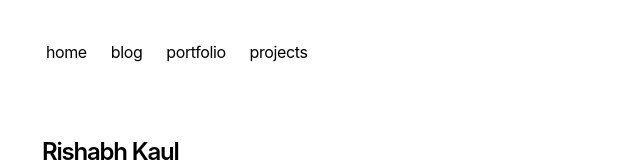
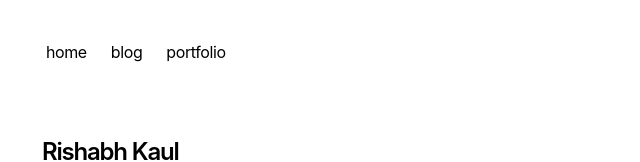
Before and after one commit to Rishabhkaul/Personal-website, a Next.js app: page / in a window 1280 px wide. Shown: the top 162 px of the page, without its empty margins (310-950 px from the left). Built offline with nearby package versions, Linux system fonts and the light colour scheme.

Commit message:
Revert "Add Projects page and include it in navbar"

```diff
--- a/app/components/nav.tsx
+++ b/app/components/nav.tsx
@@ -9,9 +9,6 @@ const navItems = {
   },
   '/portfolio': {
     name: 'portfolio',
-  },
-  '/projects': {
-    name: 'projects',
   },
 }
 
--- a/app/projects/page.tsx
+++ /dev/null
@@ -1,15 +0,0 @@
-export default function ProjectsPage() {
-  return (
-    <main className="mb-4">
-      <h1 className="mb-6 text-2xl font-semibold tracking-tighter">Projects</h1>
-      <p className="mb-4">
-        A selection of projects I&apos;ve built and supported over the years.
-      </p>
-      <ul className="list-disc pl-5 space-y-2">
-        <li>Founder and operator initiatives across Europe, India, and the US.</li>
-        <li>Angel investments and advisory support for early-stage startups.</li>
-        <li>Community events and meetups focused on startups and technology.</li>
-      </ul>
-    </main>
-  )
-}
```
